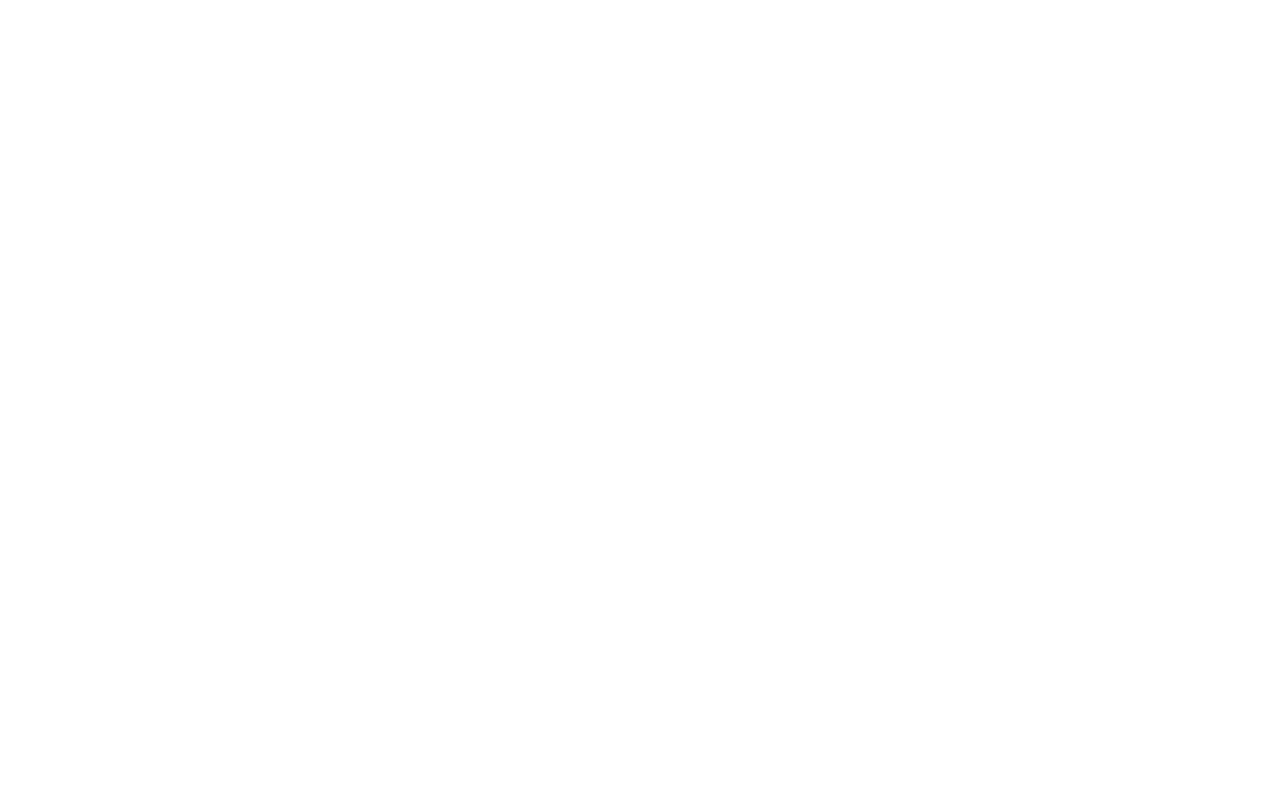
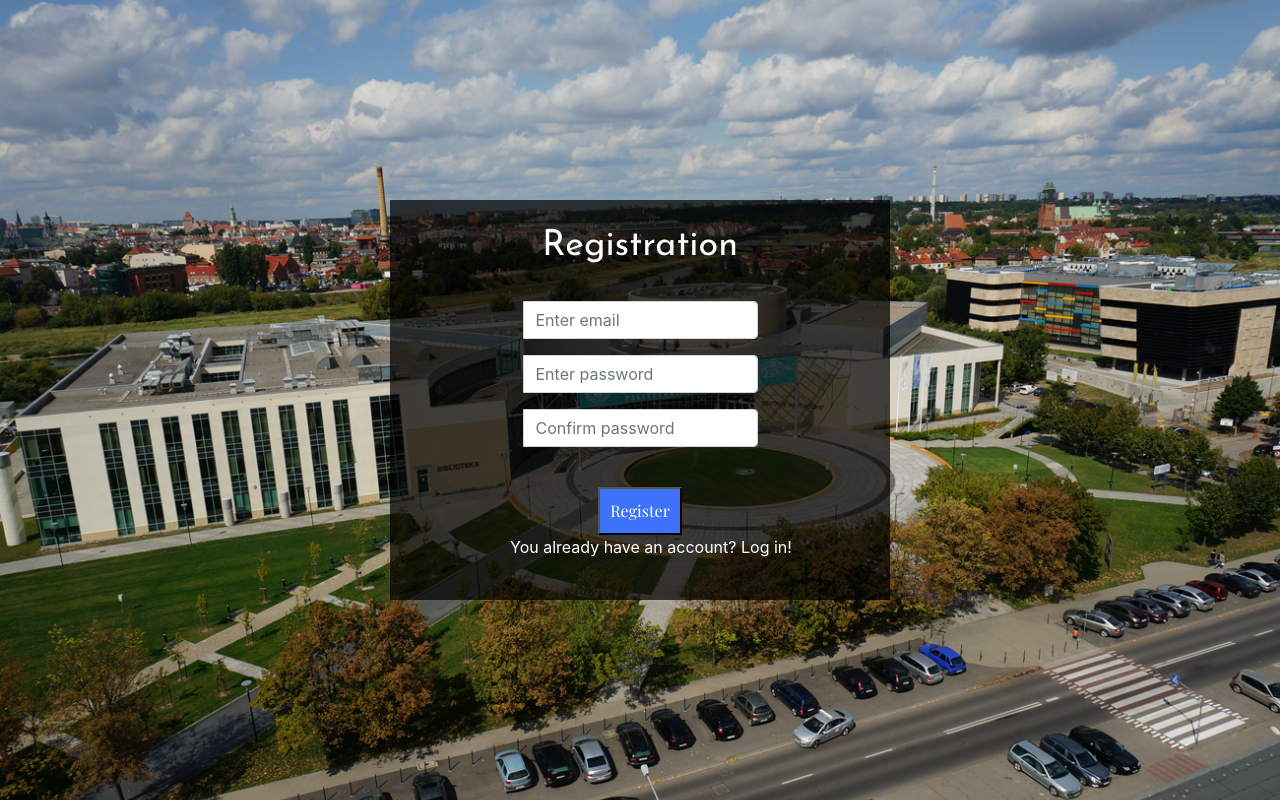
Before and after one commit to ichiin/cela, a React (Create React App) app: page /Registration in a window 1280 px wide. Built offline with nearby package versions, Linux system fonts and the light colour scheme.

Commit message:
Login and Registration added

```diff
--- a/src/App.js
+++ b/src/App.js
@@ -4,6 +4,8 @@
 import LaAgreement from './Components/LaAgreement'
 import Homepage from './Components/HomePage'
 import UserForm from './Components/UserForm'
+import Registration from './Components/Registration'
+import Login from './Components/Login'
 import React from 'react'
 import './Style/App.css';
 
@@ -15,7 +17,9 @@
              <Route exact path='/' component={Homepage}/>
             <Route  path='/SubjectList' component={SubjectsList}/>
             <Route  path='/LaAgreement' component={LaAgreement}/>
-            <Route exact path='/userForm' component={UserForm} />
+            <Route exact path='/UserForm' component={UserForm} />
+            <Route exact path='/Registration' component={Registration} />
+            <Route exact path='/Login' component={Login} />
          </Switch>
     </Router>
     </div>
--- a/src/Components/HomePage.js
+++ b/src/Components/HomePage.js
@@ -9,7 +9,7 @@
                 <h1>Learning Agreement Generating Form</h1>
                 <h2>Fill out your information and the courses you wish to take to generate an Erasmus Learning agreement</h2>
                 <div id={"buttonStartHolder"}>
-                    <Link to={'/userForm'}>
+                    <Link to={'/Registration'}>
                         <button id={"buttonStart"}>Get Started !</button>
                     </Link>
                 </div>
--- /dev/null
+++ b/src/Components/Login.js
@@ -0,0 +1,90 @@
+import React, { Component } from 'react';
+import '../Style/HomePage.css';
+import '../Style/Registration.css';
+import { Col, Input, InputGroup, Row } from 'reactstrap';
+
+class Login extends Component {
+    constructor() {
+        super();
+
+        this.state = {
+            Email: '',
+            Password: '',
+        }
+
+        this.Password = this.Password.bind(this);
+        this.Email = this.Email.bind(this);
+        this.login = this.login.bind(this);
+        localStorage.setItem('isLogged', 'false');
+    }
+
+    Email(event) {
+        this.setState({ Email: event.target.value })
+    }
+    Password(event) {
+        this.setState({ Password: event.target.value })
+    }
+    login(event) {
+        debugger;
+        fetch('http://localhost:3001/getUser', {
+            method: 'post',
+            headers: {
+                'Accept': 'application/json',
+                'Content-Type': 'application/json'
+            },
+            body: JSON.stringify({
+                Email: this.state.Email,
+                Password: this.state.Password,
+            })
+        }).then((Response) => Response.json())
+            .then((result) => {
+                if(result.length != 0) {
+                    localStorage.setItem('isLogged', 'true');
+                    localStorage.setItem('email', this.state.Email);
+                    console.log(result);
+                    if (result[0].password !== this.state.Password || result[0].email !== this.state.Email)
+                        alert('Incorrect password!');
+                    else
+                        this.props.history.push("/UserForm");
+                } else {
+                    if(this.state.Password === "" && this.state.Email === "")
+                        alert("You have to fill in all the fields!")
+                    else
+                        alert('The email address you entered does not match any accounts');
+                }
+            })
+    }
+
+  render() {
+      return (
+        <div id={"pageBackgroundImage"}>
+            <div id={"blackOverlay"}>
+                <h1>Login</h1>
+                <Row className="justify-content-center">
+                    <Col md="9" lg="7" xl="6">
+                        <InputGroup className="mb-3">
+                            <br></br>
+                            <Input type="text" id="email" name="email"
+                                onChange={this.Email} placeholder="Enter email" />
+                        </InputGroup>
+                        <InputGroup className="mb-3">
+                            <br></br>
+                            <Input type="password"
+                            onChange={this.Password} placeholder="Enter password" />
+                        </InputGroup>
+                        <br></br>
+                        <div id={"buttonStartHolder"}>
+                    {/* <Button  onClick={this.register} className="gumbRegistracija"
+                    color="danger" block>Registriraj se</Button> */}
+                            <button onClick={this.login} id={"buttonStart"}>Login</button>
+                        </div>
+                      </Col>
+                    </Row>
+                  <a className="Link" href={'/Registration'}>You don't have an account? Register!</a>
+              </div>
+          </div>
+        );
+    }
+}
+
+export default Login;
--- /dev/null
+++ b/src/Components/Registration.js
@@ -0,0 +1,101 @@
+import React, { Component } from 'react';
+import '../Style/Registration.css';
+import { Col, Input, InputGroup, Row } from 'reactstrap';
+
+class Registration extends Component {
+  constructor() {
+    super();
+    this.state = {
+        Email: '',
+        Password: '',
+        RepeatedPassword: '',
+    }
+
+    this.Email = this.Email.bind(this);
+    this.Password = this.Password.bind(this);
+    this.RepeatedPassword = this.RepeatedPassword.bind(this)
+    this.register = this.register.bind(this);
+  }
+
+  Email(event) {
+    this.setState({ Email: event.target.value })
+  }
+
+  Password(event) {
+    this.setState({ Password: event.target.value })
+  }
+
+  RepeatedPassword(event) {
+    this.setState({ RepeatedPassword: event.target.value })
+  }
+
+  register(event) {
+    debugger;
+    fetch('http://localhost:3001/reg', {
+      method: 'post',
+      headers : {
+        'Content-Type': 'application/json',
+        'Accept': 'application/json'
+       },
+      body: JSON.stringify({
+        Email: this.state.Email,
+        Password: this.state.Password,
+        RepeatedPassword: this.state.RepeatedPassword,
+      })
+    }).then((Response) => Response.json())
+      .then((Result) => {
+        if (this.state.Email === "" || this.state.Password === "" || this.state.RepeatedPassword === ""){
+          alert('You have to fill in all the fields')
+        }
+        else if(Result.errors != undefined && Result.errors[0].msg === "Invalid form!") {
+          alert("Entered mail is not valid")
+        }
+        else if(Result.errors != undefined && Result.errors[0].msg === "Already registered!") {
+          alert("This email is already registered!")
+        }
+        else if(Result.errors != undefined && Result.errors[0].msg === "Passwords must be same" && this.state.Email != "" ) {
+          alert("Passwords must be the same!")
+        }
+        else
+          this.props.history.push("/Login");
+      })
+  }
+
+  render() {
+      return (
+        <div id={"pageBackgroundImage"}>
+            <div id={"blackOverlay"}>
+                <h1>Registration</h1>
+                <Row className="justify-content-center">
+                    <Col md="9" lg="7" xl="6">
+                        <InputGroup className="mb-3">
+                            <br></br>
+                            <Input type="text" id="email" name="email"
+                                onChange={this.Email} placeholder="Enter email" />
+                        </InputGroup>
+                        <InputGroup className="mb-3">
+                            <br></br>
+                            <Input type="password"
+                            onChange={this.Password} placeholder="Enter password" />
+                        </InputGroup>
+                        <InputGroup className="mb-3">
+                            <br></br>
+                            <Input type="password"
+                            onChange={this.RepeatedPassword} placeholder="Confirm password" />
+                        </InputGroup>
+                        <br></br>
+                        <div id={"buttonStartHolder"}>
+                    {/* <Button  onClick={this.register} className="gumbRegistracija"
+                    color="danger" block>Registriraj se</Button> */}
+                            <button  onClick={this.register} id={"buttonStart"}>Register</button>
+                        </div>
+                      </Col>
+                    </Row>
+                  <a className="Link" href={'/Login'}>You already have an account? Log in!</a>
+              </div>
+          </div>
+        );
+    }
+}
+
+export default Registration;
--- /dev/null
+++ b/src/Style/Registration.css
@@ -0,0 +1,4 @@
+.Link {
+    margin-left: 120px;
+    color: white;
+}
```
